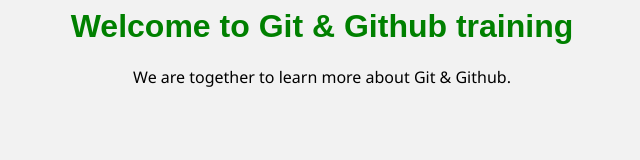
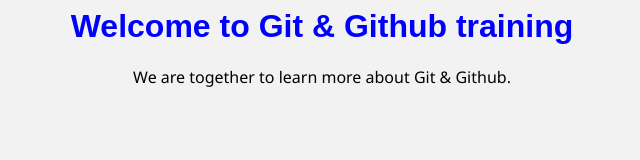
Before and after one commit to TDesmoul/git-sprint, a plain HTML site: page index.html in a window 1280 px wide. Shown: the whole page, without its empty margins (318-958 px from the left). Drawn offline with Linux system fonts and the light colour scheme; a web font is replaced by a local one.

Commit message:
headers in blue

```diff
--- a/style.css
+++ b/style.css
@@ -8,10 +8,7 @@
 
 h1, h2, h3 {
   font-family: "Parkinsans", sans-serif;
-}
-
-h1 {
-  color: green;
+  color: blue;
 }
 
 .container {
```
